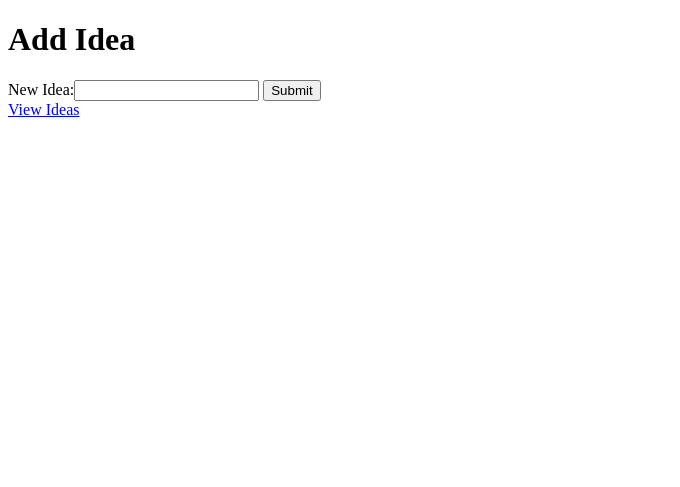
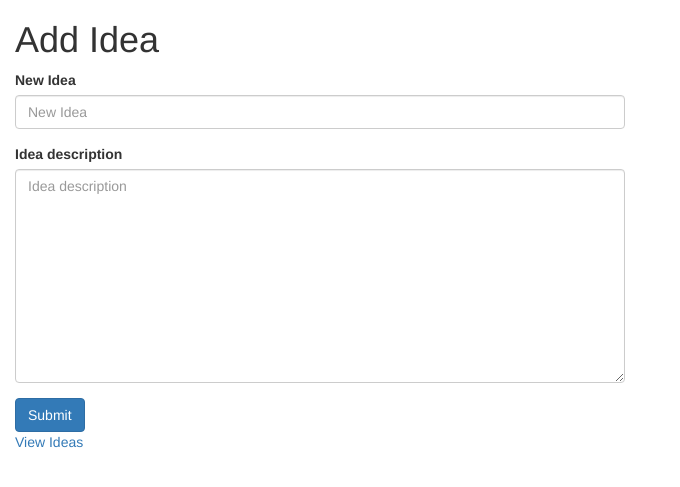
Before and after one commit to l00sed/Startup-Logger, a Django app: page /ideas/add in a window 1280 px wide. Shown: the top 487 px of the page, without its empty margins (0-680 px from the left). Run offline with Django 3.2, Linux system fonts and the light colour scheme; some libraries are stand-ins or nearby versions.

Commit message:
added description field to form. Added bootstrap

```diff
--- a/ideas/models.py
+++ b/ideas/models.py
@@ -5,6 +5,7 @@ from django.db import models
 
 class Idea(models.Model):
     name = models.CharField(max_length=64)
+    description = models.TextField(blank=True)
 
     def __str__(self):
         return f"{self.name}"
--- a/ideas/views.py
+++ b/ideas/views.py
@@ -7,7 +7,8 @@ from .models import Idea
 
 
 class NewIdeaForm(forms.Form):
-    idea = forms.CharField(label="New Idea")
+    idea_name = forms.CharField(label="New Idea")
+    idea_description = forms.CharField(widget=forms.Textarea)
 
 
 # Create your views here.
@@ -26,8 +27,9 @@ def add(request):
     if request.method == "POST":
         form = NewIdeaForm(request.POST)
         if form.is_valid():
-            idea = form.cleaned_data["idea"]
-            idea = Idea(name=idea)
+            idea_name = form.cleaned_data["idea_name"]
+            idea_description = form.cleaned_data["idea_description"]
+            idea = Idea(name=idea_name, description=idea_description)
             idea.save()
             return HttpResponseRedirect(reverse("ideas:index"))
         else:
--- a/startup_logger/default_settings.py
+++ b/startup_logger/default_settings.py
@@ -5,6 +5,8 @@ BASE_DIR = Path(__file__).resolve().parent.parent
 ADDITIONAL_APPS = [
     'ideas',
     'livereload',
+    'crispy_forms',
+    'bootstrap3',
 ]
 ADDITIONAL_MIDDLEWARE = [
     'livereload.middleware.LiveReloadScript',
@@ -14,3 +16,4 @@ TEMPLATE_BASE = [
 ]
 STATICFILES_DIRS = (os.path.join(BASE_DIR, 'static'), )
 STATIC_ROOT = os.path.join(BASE_DIR, 'staticfiles')
+CRISPY_TEMPLATE_PACK = 'bootstrap3'
--- a/startup_logger/settings.py
+++ b/startup_logger/settings.py
@@ -11,7 +11,7 @@ https://docs.djangoproject.com/en/3.2/ref/settings/
 """
 
 import os
-from .default_settings import ADDITIONAL_APPS, ADDITIONAL_MIDDLEWARE, STATIC_ROOT, STATICFILES_DIRS, TEMPLATE_BASE
+from .default_settings import ADDITIONAL_APPS, ADDITIONAL_MIDDLEWARE, CRISPY_TEMPLATE_PACK, STATIC_ROOT, STATICFILES_DIRS, TEMPLATE_BASE
 
 # Build paths inside the project like this: BASE_DIR / 'subdir'.
 BASE_DIR = os.path.dirname(os.path.dirname(os.path.abspath(__file__)))
--- a/templates/ideas/add.html
+++ b/templates/ideas/add.html
@@ -1,11 +1,26 @@
 {% extends "ideas/base.html" %}
+{% load crispy_forms_tags %}
+{# Load the tag library #}
+{% load bootstrap3 %}
 
 {% block body %}
-  <h1>Add Idea</h1>
-  <form action="{% url 'ideas:add' %}" method="post">
-    {% csrf_token %}
-    {{ form }}
-    <input type="submit">
-  </form>
-  <a href="{% url 'ideas:index' %}">View Ideas</a>
+  <div class="row">
+    <div class="col-sm-6">
+      <h1>Add Idea</h1>
+      <form action="{% url 'ideas:add' %}" method="post" class="form">
+        {% csrf_token %}
+        {% bootstrap_form form %}
+        {% buttons %}
+          <button type="submit" class="btn btn-primary">
+            Submit
+          </button>
+        {% endbuttons %}
+      </form>
+    </div>
+  </div>
+  <div class="row">
+    <div class="col-sm-12">
+      <a href="{% url 'ideas:index' %}">View Ideas</a>
+    </div>
+  </div>
 {% endblock %}
--- a/templates/ideas/base.html
+++ b/templates/ideas/base.html
@@ -7,9 +7,22 @@
     <meta name="description" content="-->-->-->TODO" />
     <link rel="icon" href="/favicon.ico" />
     <link rel="icon" href="/favicon.svg" type="image/svg+xml" />
+
+    {# Load the tag library #}
+    {% load bootstrap3 %}
+
+    {# Load CSS and JavaScript #}
+    {% bootstrap_css %}
+    {% bootstrap_javascript %}
+
+    {# Display django.contrib.messages as Bootstrap alerts #}
+    {% bootstrap_messages %}
+
   </head>
   <body>
-    {% block body %}
-    {% endblock %}
+    <div class="container-fluid">
+      {% block body %}
+      {% endblock %}
+    </div>
   </body>
 </html>
--- a/templates/ideas/idea.html
+++ b/templates/ideas/idea.html
@@ -2,5 +2,6 @@
 
 {% block body %}
   <h1>{{ idea.name }}</h1>
+  <p>{{ idea.description }}</p>
   <a href="{% url 'ideas:index' %}">View All Ideas</a>
 {% endblock %}
```
